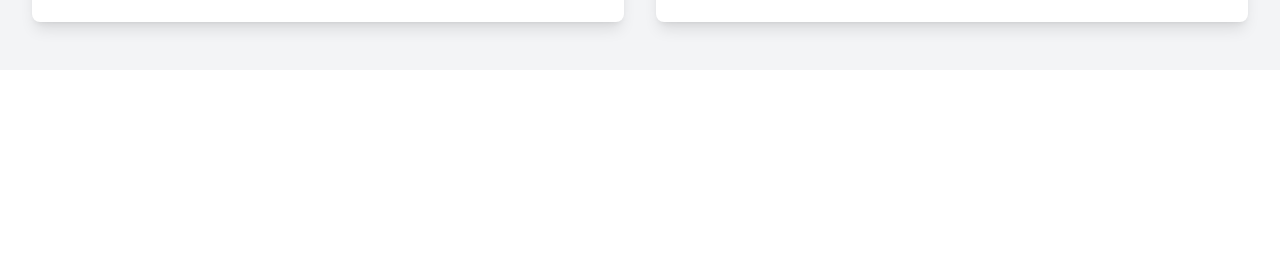
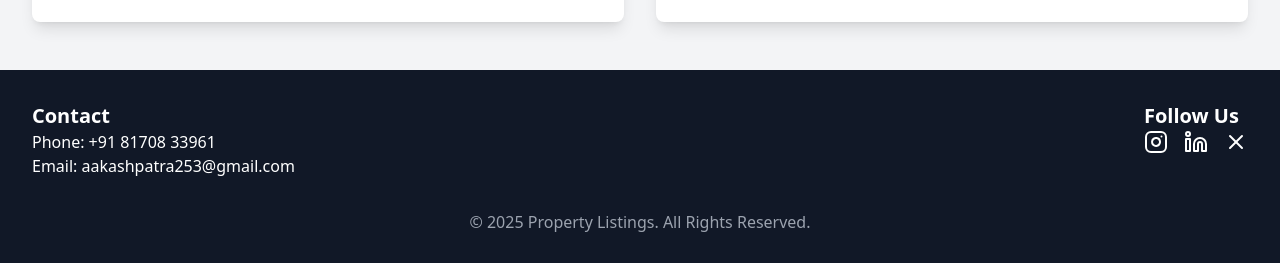
Before and after one commit to AAKASHEE/TENNANT_ALLOCATION, a React (Vite) app: page / in a window 1280 px wide. Shown: the part 1046-1309 px from the top of the page. Before the commit the page ends 1116 px from the top, so only its background shows below. Built offline with nearby package versions, Linux system fonts and the light colour scheme.

Commit message:
fixed some bugs

```diff
--- a/src/App.tsx
+++ b/src/App.tsx
@@ -254,6 +254,7 @@ const HomePage = () => {
           ))}
         </div>
       </main>
+      <Footer/>
     </div>
   );
 };
@@ -543,7 +544,7 @@ const PropertyDetail = () => {
             className="block"
           >
             <img
-              src="../../prop_1/img/IMG_D835C67C3AEF-1.jpeg"
+              src="../../img/prop_1/IMG_D835C67C3AEF-1.jpeg"
               alt="Map Location"
               className="w-full h-auto cursor-pointer"
             />
@@ -575,9 +576,43 @@ const PropertyDetail = () => {
           </div>
         )}
       </main>
+      <Footer/>
     </div>
   );
 };
+const Footer = () => {
+  return (
+    <footer className="bg-gray-900 text-white py-8">
+      <div className="max-w-7xl mx-auto px-4 sm:px-6 lg:px-8">
+        <div className="flex justify-between">
+          <div>
+            <h3 className="text-xl font-bold">Contact</h3>
+            <p>Phone: +91 81708 33961</p>
+            <p>Email: aakashpatra253@gmail.com</p>
+          </div>
+          <div>
+            <h3 className="text-xl font-bold">Follow Us</h3>
+            <div className="flex space-x-4">
+              <a href="https://www.instagram.com" target="_blank" rel="noopener noreferrer">
+                <Instagram className="text-white h-6 w-6" />
+              </a>
+              <a href="https://www.linkedin.com" target="_blank" rel="noopener noreferrer">
+                <Linkedin className="text-white h-6 w-6" />
+              </a>
+              <a href="https://www.x.com" target="_blank" rel="noopener noreferrer">
+                <X className="text-white h-6 w-6" />
+              </a>
+            </div>
+          </div>
+        </div>
+        <div className="mt-8 text-center text-gray-400">
+          &copy; 2025 Property Listings. All Rights Reserved.
+        </div>
+      </div>
+    </footer>
+  );
+};
+
 
 
 const App = () => {
```
